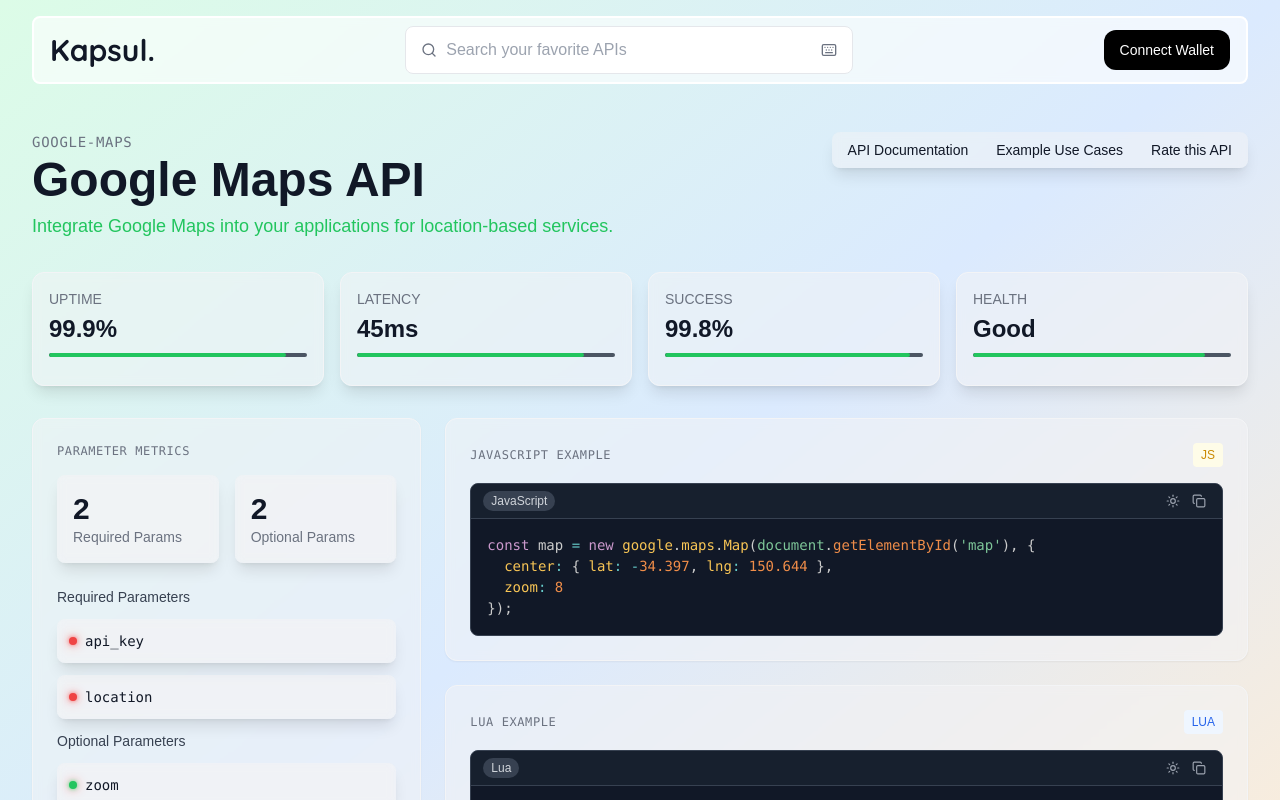
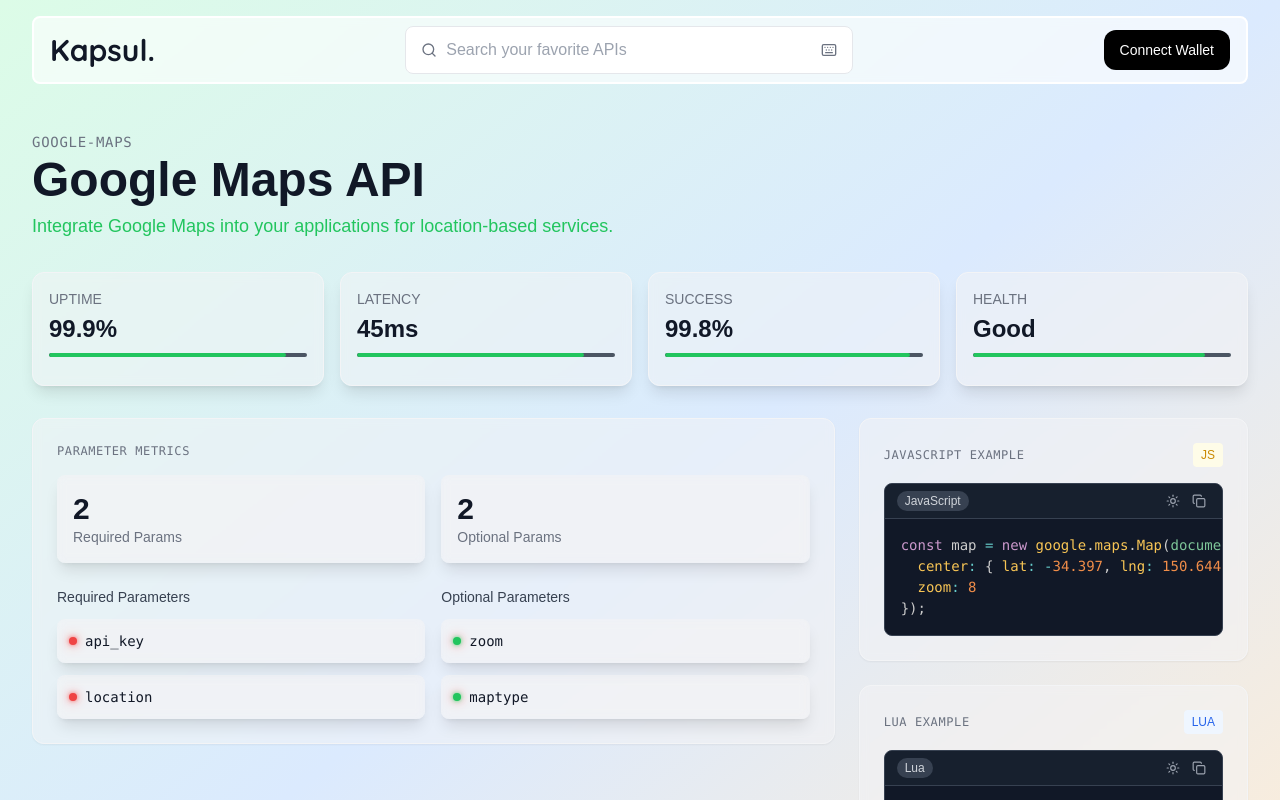
Before and after one commit to itsrealkaran/Kapsul, a Next.js app: page /api/google-maps-api in a window 1280 px wide. Shown: the top 800 px of the page. Built offline with nearby package versions, Linux system fonts and the light colour scheme.

Commit message:
Dynamic Routing

```diff
--- a/components/api-showcase.tsx
+++ b/components/api-showcase.tsx
@@ -1,5 +1,6 @@
 'use client'
 
+import { BsBookmark } from 'react-icons/bs'
 import { CodeCell } from './ui/code-cell'
 
 
@@ -31,20 +32,6 @@
           <p className="text-green-500 text-lg flex items-center gap-2 font-light">
             {api.description}
           </p>
-        </div>
-
-        <div className="flex flex-col items-end gap-3">
-          <div className="bg-gray-100/50 rounded-lg p-1 flex gap-1 backdrop-blur-sm shadow-lg">
-            <button className="px-3 py-1 rounded text-sm transition-all hover:bg-white/50">
-              API Documentation
-            </button>
-            <button className="px-3 py-1 rounded text-sm transition-all hover:bg-white/50">
-              Example Use Cases
-            </button>
-            <button className="px-3 py-1 rounded text-sm transition-all hover:bg-white/50">
-              Rate this API
-            </button>
-          </div>
         </div>
       </div>
 
@@ -81,7 +68,7 @@
         {/* Main Content Grid */}
         <div className="grid grid-cols-1 lg:grid-cols-3 gap-6">
           {/* Parameters Section */}
-          <div className="lg:col-span-1">
+          <div className="lg:col-span-2">
             <div className="bg-gray-100/50 rounded-xl p-6 border border-gray-100 shadow-sm backdrop-blur-sm shadow-lg">
               <h2 className="text-xs uppercase tracking-wider text-gray-500 mb-4 font-mono">PARAMETER METRICS</h2>
               <div className="grid grid-cols-2 gap-4">
@@ -99,7 +86,8 @@
                 </div>
               </div>
 
-              <div className="mt-6 space-y-3">
+              <div className="mt-6 grid grid-cols-2 gap-4">
+                <div className="space-y-3">
                   <h3 className="text-sm font-medium text-gray-700 mb-2">Required Parameters</h3>
                   {api.params.compulsory.map(param => (
                     <div key={param} className="bg-gray-100/50 p-3 rounded-lg backdrop-blur-sm shadow-lg">
@@ -116,8 +104,10 @@
                       </div>
                     </div>
                   ))}
+                </div>
 
-                <h3 className="text-sm font-medium text-gray-700 mb-2 mt-6">Optional Parameters</h3>
+                <div className="space-y-3">
+                  <h3 className="text-sm font-medium text-gray-700 mb-2">Optional Parameters</h3>
                   {api.params.optional.map(param => (
                     <div key={param} className="bg-gray-100/50 p-3 rounded-lg backdrop-blur-sm shadow-lg">
                       <div className="flex items-center gap-2">
@@ -136,9 +126,10 @@
                 </div>
               </div>
             </div>
+          </div>
 
         {/* Code Examples Section */}
-        <div className="lg:col-span-2 space-y-6">
+        <div className="lg:col-span-1 space-y-6">
           {/* JavaScript Example */}
           <div className="bg-gray-100/50 rounded-xl p-6 border border-gray-100 shadow-sm backdrop-blur-sm shadow-lg">
             <div className="flex items-center justify-between mb-4">
```
Lines whose indentation alone changed are shown as unchanged.
